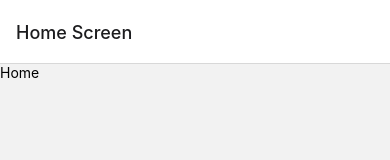
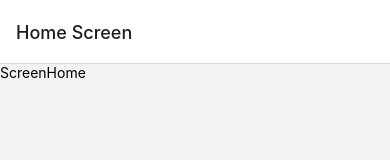
Before and after one commit to psarac98/react-native-boilerplate-mvvm, a React Native app: screen /HomeScreen in a window 390 px wide. Shown: the top 160 px of the page. Built offline with nearby package versions, Linux system fonts and the light colour scheme.

Commit message:
fix: fux

```diff
--- a/src/screens/HomeScreen/HomeScreen.tsx
+++ b/src/screens/HomeScreen/HomeScreen.tsx
@@ -2,7 +2,7 @@ import { Text, View } from 'react-native';
 
 const HomeScreen = () => (
   <View>
-    <Text>Home</Text>
+    <Text>ScreenHome</Text>
   </View>
 );
 
```
